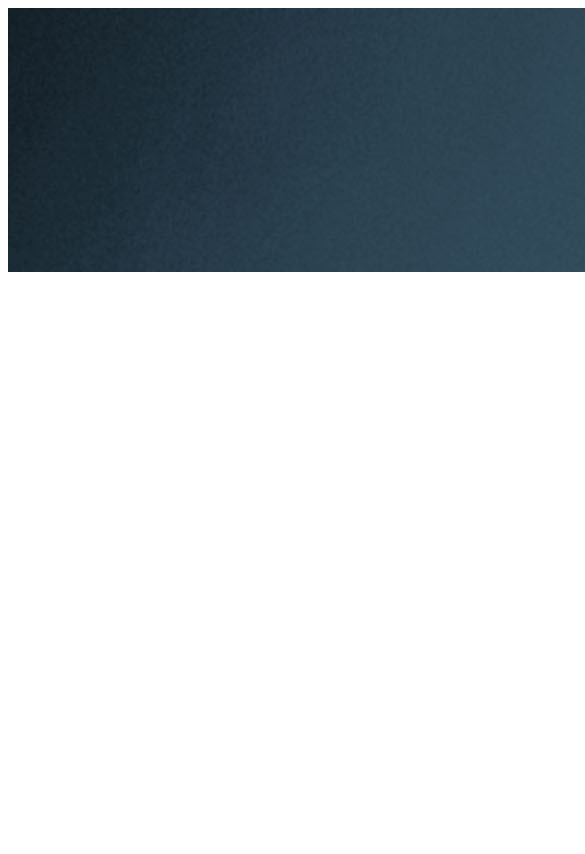
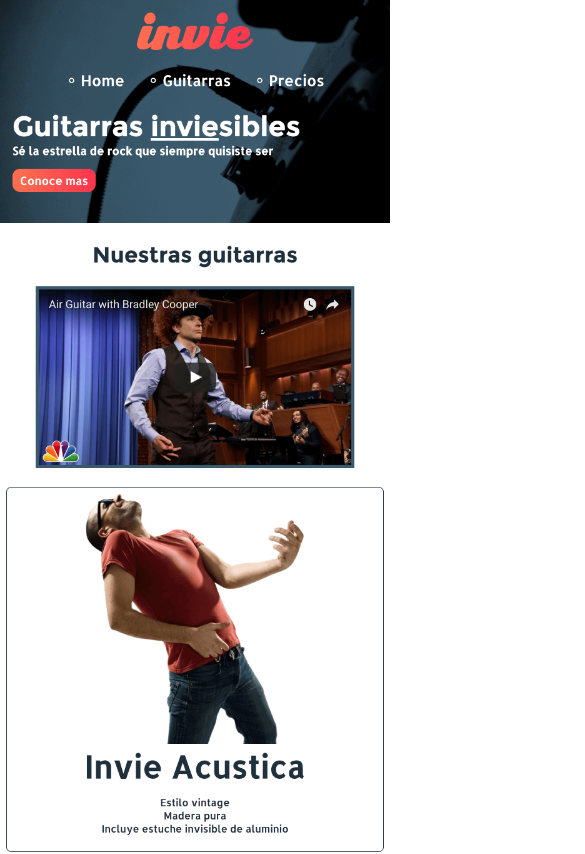
Before and after one commit to marrades79/pruebas, a plain HTML site: page index.html in a window 390 px wide. Shown: the top 854 px of the page, 585 px wide, since content can reach past the window. Drawn offline with Linux system fonts and the light colour scheme.

Commit message:
invie responsive

```diff
--- a/index.html
+++ b/index.html
@@ -3,9 +3,34 @@
 <head>
   <title>Invie</title>
 </head>
+<style media="screen">
+
+body{
+  margin:0;
+}
+img{
+  max-width: 100%;
+  vertical-align: top;
+
+}
+img#responsive{
+  display: none;
+}
+@media screen and (max-width : 768px){
+
+  img#responsive{
+    display: block;
+  }
+}
+</Style>
 <body>
 
-  <img src="header.jpg" alt="hola" style="s">
+  <img src="invie-responsive.png" alt="hola" id="responsive">
+  <img src="header.jpg">
+  <img src="hero.jpg">
+  <img src="acustica.jpg">
+  <img src="footer.jpg">
+
 
 
 </body>
```
Also changed, not shown: footer.jpg (added), invie-responsive.png (added).
